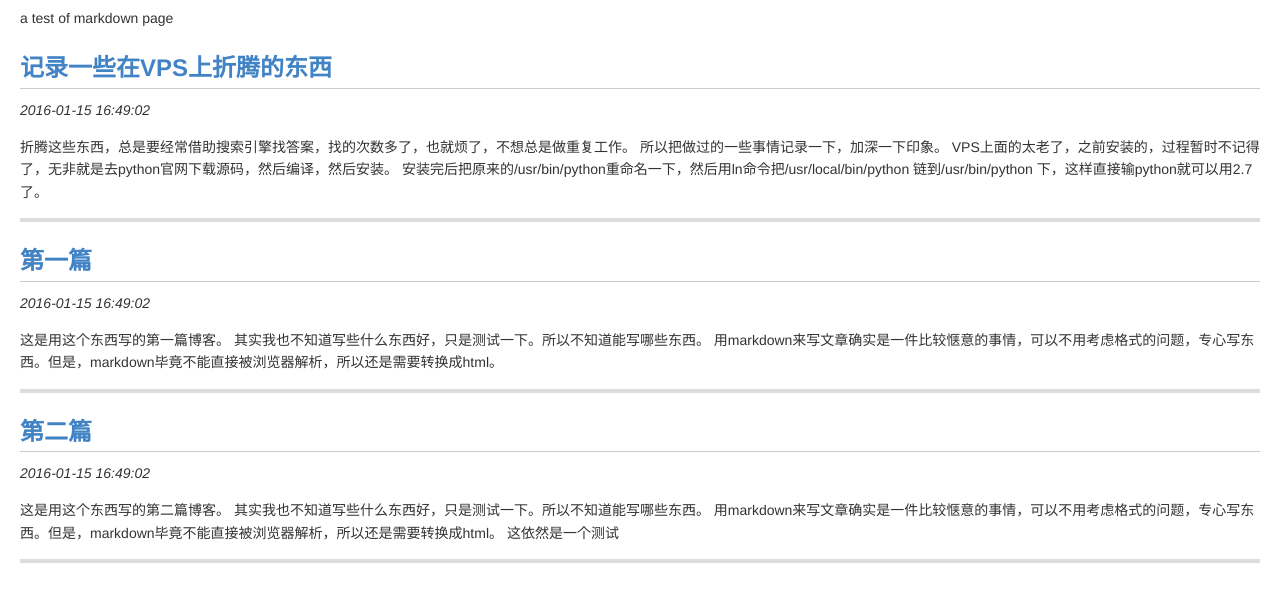
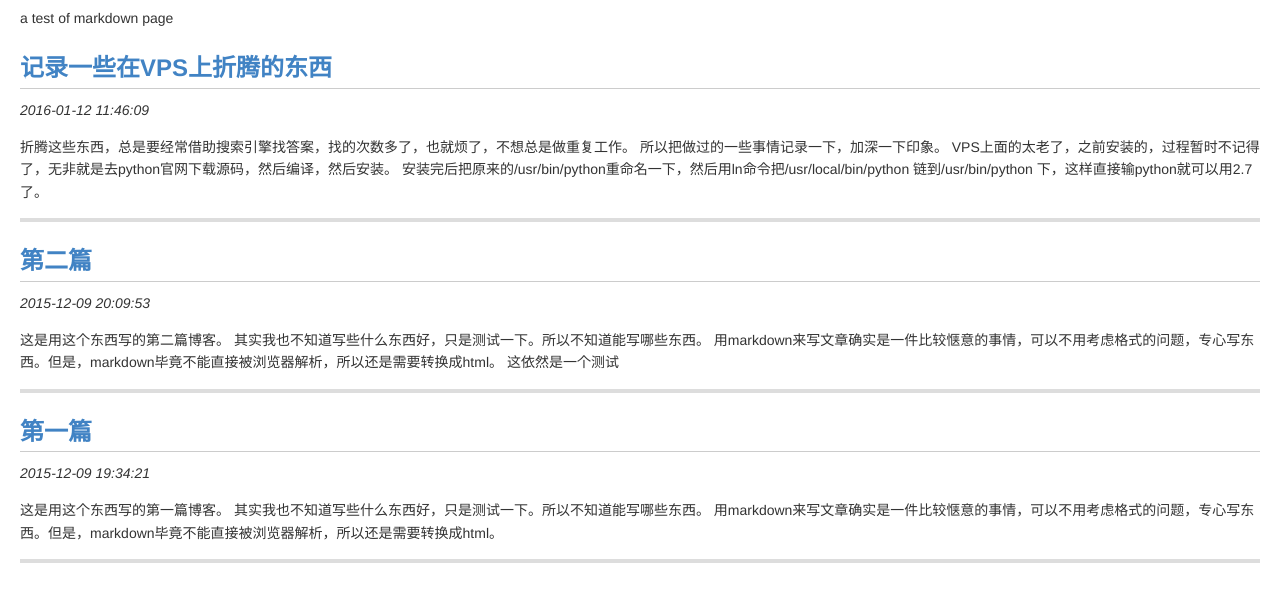
Before and after one commit to fwindpeak/fwindpeak.github.io, a plain HTML site: page index.html in a window 1280 px wide. Shown: the part 68-670 px from the top of the page. Drawn offline with Linux system fonts and the light colour scheme.

Commit message:
fix file time bug

```diff
--- a/index.html
+++ b/index.html
@@ -13,7 +13,7 @@
 
 <h2><a href="./content/ji-lu-yixie-zai-vps-shang-zheteng-de-dongxi.html">记录一些在VPS上折腾的东西</a></h2>
 
-<p><em>2016-01-15 16:49:02</em></p>
+<p><em>2016-01-12 11:46:09</em></p>
 
 <p>折腾这些东西，总是要经常借助搜索引擎找答案，找的次数多了，也就烦了，不想总是做重复工作。
 所以把做过的一些事情记录一下，加深一下印象。
@@ -22,19 +22,9 @@ VPS上面的太老了，之前安装的，过程暂时不记得了，无非就
 
 <hr />
 
-<h2><a href="./content/di-yi-pian.html">第一篇</a></h2>
-
-<p><em>2016-01-15 16:49:02</em></p>
-
-<p>这是用这个东西写的第一篇博客。
-其实我也不知道写些什么东西好，只是测试一下。所以不知道能写哪些东西。
-用markdown来写文章确实是一件比较惬意的事情，可以不用考虑格式的问题，专心写东西。但是，markdown毕竟不能直接被浏览器解析，所以还是需要转换成html。</p>
-
-<hr />
-
 <h2><a href="./content/di-er-pian.html">第二篇</a></h2>
 
-<p><em>2016-01-15 16:49:02</em></p>
+<p><em>2015-12-09 20:09:53</em></p>
 
 <p>这是用这个东西写的第二篇博客。
 其实我也不知道写些什么东西好，只是测试一下。所以不知道能写哪些东西。
@@ -42,5 +32,15 @@ VPS上面的太老了，之前安装的，过程暂时不记得了，无非就
 这依然是一个测试</p>
 
 <hr />
+
+<h2><a href="./content/di-yi-pian.html">第一篇</a></h2>
+
+<p><em>2015-12-09 19:34:21</em></p>
+
+<p>这是用这个东西写的第一篇博客。
+其实我也不知道写些什么东西好，只是测试一下。所以不知道能写哪些东西。
+用markdown来写文章确实是一件比较惬意的事情，可以不用考虑格式的问题，专心写东西。但是，markdown毕竟不能直接被浏览器解析，所以还是需要转换成html。</p>
+
+<hr />
 </body>
 </html>
```
Also changed, not shown: content/di-er-pian.html (line endings or trailing spaces), content/di-yi-pian.html (line endings or trailing spaces), content/ji-lu-yixie-zai-vps-shang-zheteng-de-dongxi.html (line endings or trailing spaces), 2 other files.
